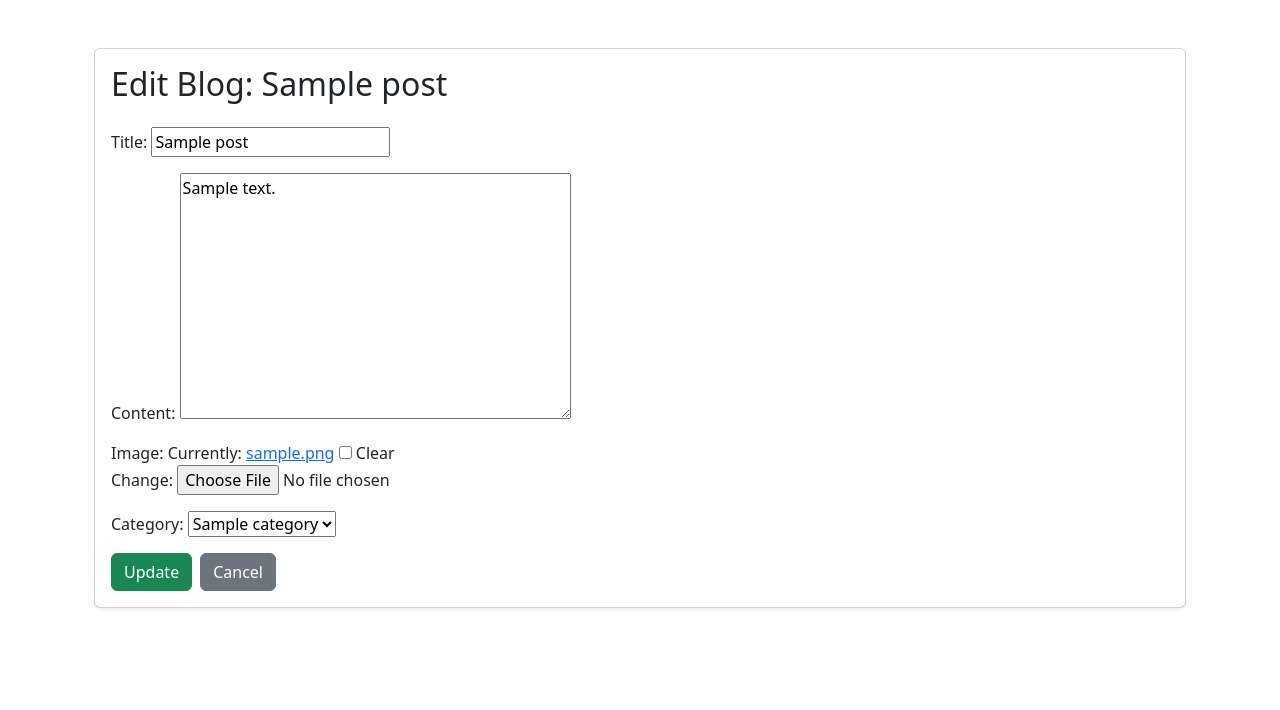
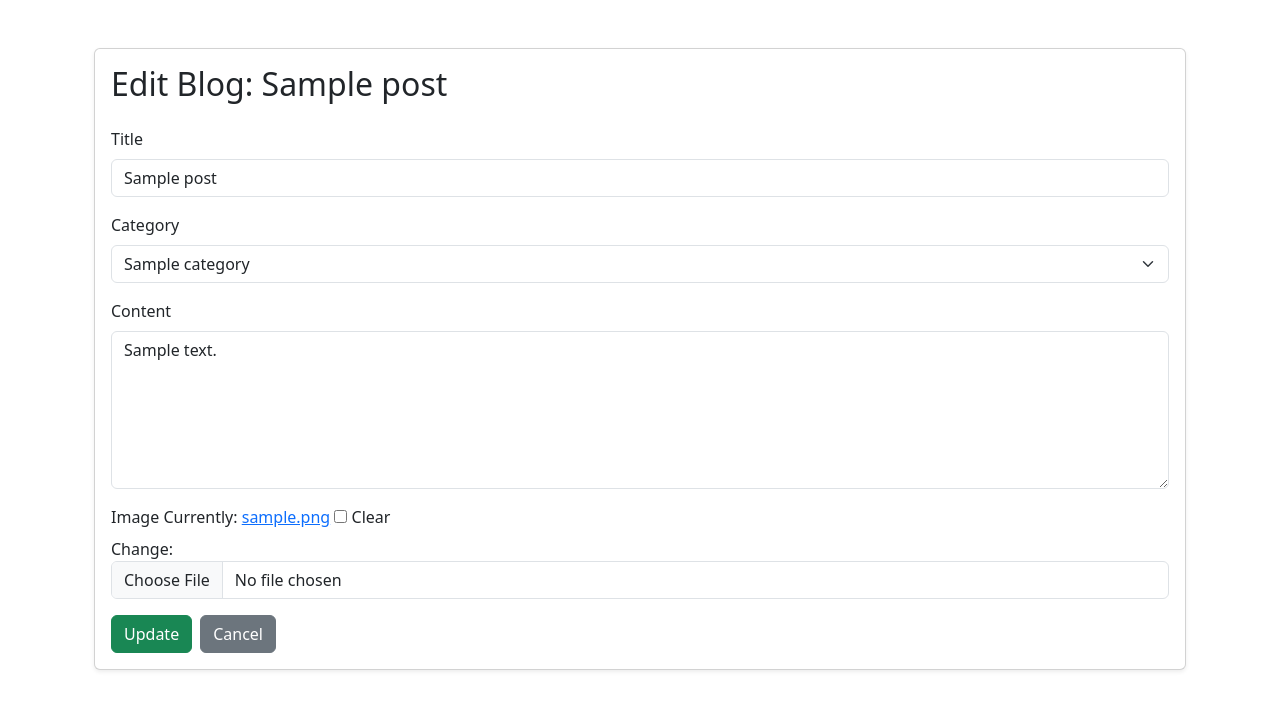
Before and after one commit to Abhisek8895/Ai_Blog_Website, a Django app: a page that uses blog/templates/blog/edit_post.html in a window 1280 px wide. Shown: the part 56-766 px from the top of the page. Run offline with Django 5.2, Linux system fonts and the light colour scheme; a user stored in the database is signed in; tables that the repository leaves empty hold one stand-in row (values such as "Sample post"); some libraries are stand-ins or nearby versions.

Commit message:
Update edit_post template

```diff
--- a/blog/templates/blog/edit_post.html
+++ b/blog/templates/blog/edit_post.html
@@ -1,4 +1,5 @@
 {% extends "base.html" %}
+{% load widget_tweaks %}
 
 {% block title %}Edit Blog: {{ post.title }}{% endblock %}
 
@@ -7,9 +8,47 @@
     <div class="card shadow-sm rounded">
         <div class="card-body">
             <h2 class="card-title mb-4">Edit Blog: {{ post.title }}</h2>
+
             <form method="POST" enctype="multipart/form-data">
                 {% csrf_token %}
-                {{ form.as_p }}
+
+                <!-- Title -->
+                <div class="mb-3">
+                    <label for="{{ form.title.id_for_label }}" class="form-label">Title</label>
+                    {{ form.title|add_class:"form-control" }}
+                    {% for error in form.title.errors %}
+                        <div class="text-danger small">{{ error }}</div>
+                    {% endfor %}
+                </div>
+
+                <!-- Category -->
+                <div class="mb-3">
+                    <label for="{{ form.category.id_for_label }}" class="form-label">Category</label>
+                    {{ form.category|add_class:"form-select" }}
+                    {% for error in form.category.errors %}
+                        <div class="text-danger small">{{ error }}</div>
+                    {% endfor %}
+                </div>
+
+                <!-- Content -->
+                <div class="mb-3">
+                    <label for="{{ form.content.id_for_label }}" class="form-label">Content</label>
+                    {{ form.content|add_class:"form-control"|attr:"rows:6" }}
+                    {% for error in form.content.errors %}
+                        <div class="text-danger small">{{ error }}</div>
+                    {% endfor %}
+                </div>
+
+                <!-- Image -->
+                <div class="mb-3">
+                    <label for="{{ form.image.id_for_label }}" class="form-label">Image</label>
+                    {{ form.image|add_class:"form-control" }}
+                    {% for error in form.image.errors %}
+                        <div class="text-danger small">{{ error }}</div>
+                    {% endfor %}
+                </div>
+
+                <!-- Buttons -->
                 <div class="d-flex gap-2 mt-3">
                     <button type="submit" class="btn btn-success">Update</button>
                     <a href="{% url 'post_detail' slug=post.slug %}" class="btn btn-secondary">Cancel</a>
```
